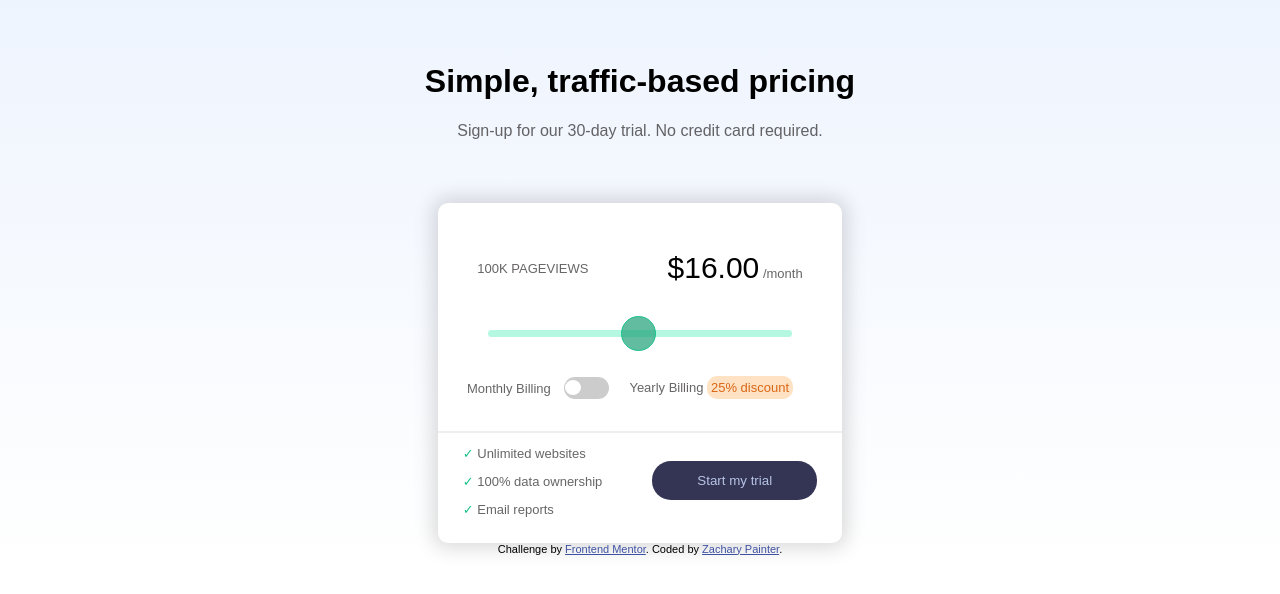
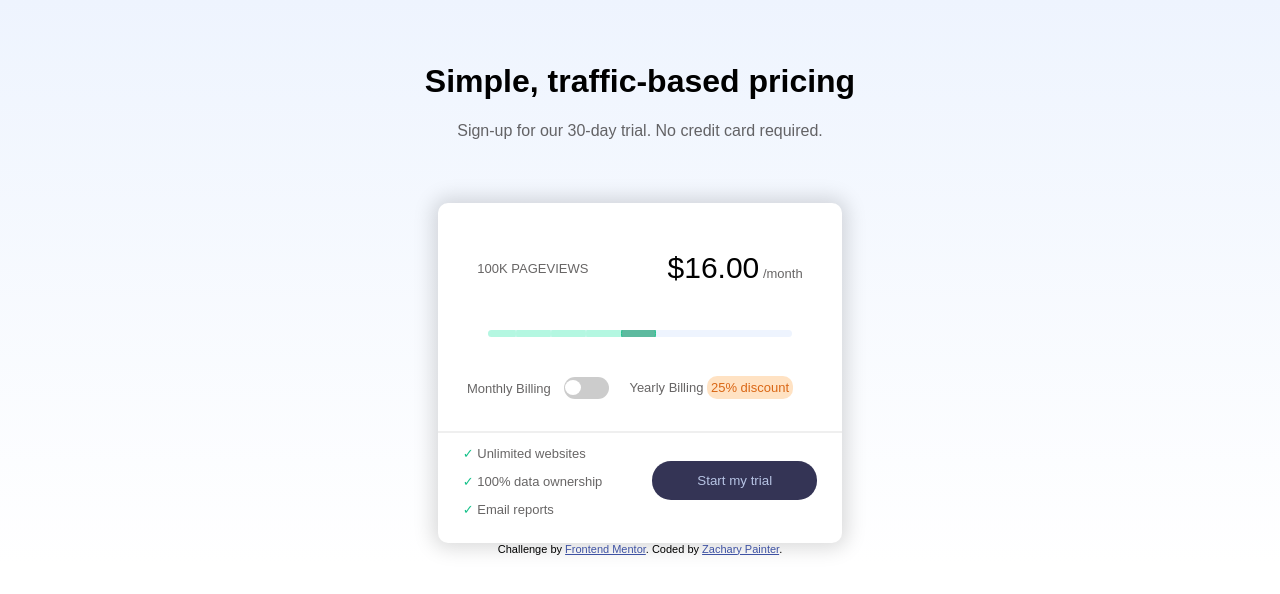
Before and after one commit to ZPain8464/interactive-pricing-component, a plain HTML site: page index.html in a window 1280 px wide. Drawn offline with Linux system fonts and the light colour scheme.

Commit message:
added box shadow to range slide bar

```diff
--- a/css/styles.css
+++ b/css/styles.css
@@ -5,7 +5,6 @@
 
 body {
   text-align: center;
-  /* background-color: rgb(238 244 254); */
   background-image: linear-gradient(#eef4fe, #fff);
   background-repeat: no-repeat;
 }
@@ -87,10 +86,9 @@ span#dollar-amount {
 input[type="range"] {
   -webkit-appearance: none;
   height: 7px;
-
-  background-color: #b1f8e0f2;
-
   border-radius: 8px;
+  overflow: hidden;
+  background-color: #eef4fe;
 }
 
 input[type="range"]::-webkit-slider-runnable-track {
@@ -105,6 +103,10 @@ input[type="range"]::-webkit-slider-thumb {
   border-radius: 50%;
   background: #23a27ab5;
   cursor: pointer;
+  box-shadow: -35px 0 0 #b1f8e0f2, -70px 0 0 #b1f8e0f2, -105px 0 0 #b1f8e0f2,
+    -140px 0 0 #b1f8e0f2, -175px 0 0 #b1f8e0f2, -210px 0 0 #b1f8e0f2,
+    -245px 0 0 #b1f8e0f2, -280px 0 0 #b1f8e0f2, -315px 0 0 #b1f8e0f2,
+    -350px 0 0 #b1f8e0f2, -385px 0 0 #b1f8e0f2, -420px 0 0 #b1f8e0f2;
 }
 
 /* Billing */
```
